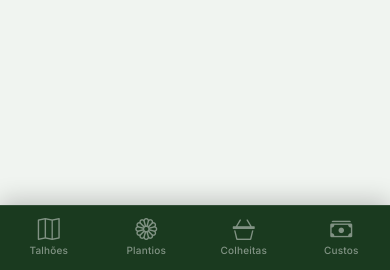
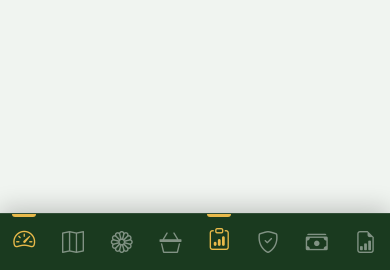
Before and after one commit to Lucazvfx/agrogest, a Flask app: page /adubacao/analises in a window 390 px wide. Shown: the part 574-844 px from the top of the page. Run offline with Flask 3, Linux system fonts and the light colour scheme; data comes from the database, SQL or seed files in the repository; some libraries are stand-ins or nearby versions.

Commit message:
Ajuste no sistema

```diff
--- a/templates/base.html
+++ b/templates/base.html
@@ -137,18 +137,23 @@
             background: var(--green-deep);
             border-top: 1px solid rgba(255,255,255,.10);
             box-shadow: 0 -4px 24px rgba(0,0,0,.22);
-            /* iOS safe area (home indicator) */
             padding-bottom: env(safe-area-inset-bottom, 0px);
+            overflow-x: auto;
+            -webkit-overflow-scrolling: touch;
         }
 
         .bottom-nav-inner {
             display: flex;
             align-items: stretch;
             height: var(--bottom-nav-h);
+            /* Permite scroll horizontal se não couber tudo */
+            min-width: max-content;
+            width: 100%;
         }
 
         .bottom-nav-item {
             flex: 1;
+            min-width: 60px;
             display: flex;
             flex-direction: column;
             align-items: center;
@@ -156,7 +161,7 @@
             gap: 3px;
             color: rgba(255,255,255,.45);
             text-decoration: none;
-            font-size: 10px;
+            font-size: 9px;
             font-weight: 500;
             letter-spacing: .02em;
             position: relative;
@@ -167,19 +172,17 @@
         }
 
         .bottom-nav-item i {
-            font-size: 22px;
+            font-size: 20px;
             line-height: 1;
-            transition: transform .22s cubic-bezier(.34,1.56,.64,1),
-                        color .18s;
+            transition: transform .22s cubic-bezier(.34,1.56,.64,1), color .18s;
         }
 
-        /* Barra indicadora no topo do item ativo */
         .bottom-nav-item::before {
             content: '';
             position: absolute;
             top: 0; left: 50%;
             transform: translateX(-50%) scaleX(0);
-            width: 28px; height: 3px;
+            width: 24px; height: 3px;
             background: var(--gold);
             border-radius: 0 0 4px 4px;
             transition: transform .22s cubic-bezier(.34,1.56,.64,1);
@@ -187,12 +190,7 @@
 
         .bottom-nav-item.active { color: #fff; }
         .bottom-nav-item.active::before { transform: translateX(-50%) scaleX(1); }
-        .bottom-nav-item.active i {
-            transform: translateY(-3px);
-            color: var(--gold);
-        }
-
-        /* Ripple ao tocar */
+        .bottom-nav-item.active i { transform: translateY(-3px); color: var(--gold); }
         .bottom-nav-item:active { opacity: .75; }
 
         /* ══════════════════════════════════════════
@@ -318,29 +316,23 @@
         /* ══════════════════════════════════════════
            BREAKPOINTS
         ══════════════════════════════════════════ */
-
-        /* Tablet e mobile: oculta sidebar, exibe bottom nav */
         @media (max-width: 991.98px) {
             .sidebar { display: none !important; }
-
             .main-wrapper {
                 margin-left: 0;
                 padding: 16px 14px;
-                /* Espaço para a navbar inferior + safe area iOS */
                 padding-bottom: calc(var(--bottom-nav-h) + env(safe-area-inset-bottom, 0px) + 12px);
             }
-
             .bottom-nav { display: block; }
-
             .kpi-value  { font-size: 22px; }
             .page-title { font-size: 20px; }
         }
 
-        /* Telas muito pequenas (iPhone SE, 320px):
-           esconde labels de texto, amplia ícones */
-        @media (max-width: 374px) {
+        /* iPhone SE e telas muito pequenas — esconde labels */
+        @media (max-width: 480px) {
             .bottom-nav-item span { display: none; }
-            .bottom-nav-item i    { font-size: 24px; }
+            .bottom-nav-item i    { font-size: 22px; }
+            .bottom-nav-item      { min-width: 48px; }
             :root { --bottom-nav-h: 56px; }
         }
     </style>
@@ -350,10 +342,16 @@
 
 <!-- ══ SIDEBAR (desktop ≥ 992px) ═════════════════════════════════════════ -->
 <nav class="sidebar">
-    <a class="sidebar-brand" href="{{ url_for('adubacao.analises') }}">
+    <a class="sidebar-brand" href="{{ url_for('dashboard.index') }}">
         <div class="brand-name">AgroGest</div>
         <div class="brand-sub">Criado por Lucas</div>
     </a>
+
+    <div class="nav-section">
+        <div class="nav-section-label">Início</div>
+        <a class="nav-link {% if request.endpoint == 'dashboard.index' %}active{% endif %}"
+           href="{{ url_for('dashboard.index') }}">
+            <i class="bi bi-speedometer2"></i> Dashboard
         </a>
     </div>
 
@@ -381,7 +379,7 @@
         </a>
         <a class="nav-link {% if 'recomendac' in request.endpoint %}active{% endif %}"
            href="{{ url_for('adubacao.recomendacoes') }}">
-            <i class="bi bi-calculator"></i> Calculadora
+            <i class="bi bi-calculator"></i> Calculadora NPK
         </a>
         <a class="nav-link {% if 'adubacoes' in request.endpoint %}active{% endif %}"
            href="{{ url_for('plantio.index') }}">
@@ -398,7 +396,7 @@
     </div>
 
     <div class="nav-section">
-        <div class="nav-section-label">Análises</div>
+        <div class="nav-section-label">Financeiro</div>
         <a class="nav-link {% if 'custos' in request.endpoint %}active{% endif %}"
            href="{{ url_for('custos.index') }}">
             <i class="bi bi-cash-stack"></i> Custos
@@ -430,11 +428,17 @@
     {% block content %}{% endblock %}
 </main>
 
-<!-- ══ BOTTOM NAVBAR (mobile / tablet < 992px) ═══════════════════════════ -->
+<!-- ══ BOTTOM NAVBAR (mobile / tablet < 992px) ═══════════════════════════
+     Todas as 8 abas. Em telas pequenas (<480px) os labels somem e
+     a barra vira scroll horizontal se necessário.
+════════════════════════════════════════════════════════════════════════════ -->
 <nav class="bottom-nav" aria-label="Navegação principal">
     <div class="bottom-nav-inner">
 
-
+        <a class="bottom-nav-item {% if request.endpoint == 'adubacao.analises' %}active{% endif %}"
+           href="{{ url_for('adubacao.analises') }}">
+            <i class="bi bi-speedometer2"></i>
+            <span>Início</span>
         </a>
 
         <a class="bottom-nav-item {% if 'talhoes' in request.endpoint %}active{% endif %}"
@@ -455,10 +459,28 @@
             <span>Colheitas</span>
         </a>
 
+        <a class="bottom-nav-item {% if 'analises' in request.endpoint or 'recomendac' in request.endpoint %}active{% endif %}"
+           href="{{ url_for('adubacao.analises') }}">
+            <i class="bi bi-clipboard-data"></i>
+            <span>Solo</span>
+        </a>
+
+        <a class="bottom-nav-item {% if 'defensivos' in request.endpoint %}active{% endif %}"
+           href="{{ url_for('defensivos.index') }}">
+            <i class="bi bi-shield-check"></i>
+            <span>Defensivos</span>
+        </a>
+
         <a class="bottom-nav-item {% if 'custos' in request.endpoint %}active{% endif %}"
            href="{{ url_for('custos.index') }}">
             <i class="bi bi-cash-stack"></i>
             <span>Custos</span>
+        </a>
+
+        <a class="bottom-nav-item {% if 'relatorios' in request.endpoint %}active{% endif %}"
+           href="{{ url_for('relatorios.index') }}">
+            <i class="bi bi-file-earmark-bar-graph"></i>
+            <span>Relatórios</span>
         </a>
 
     </div>
```
